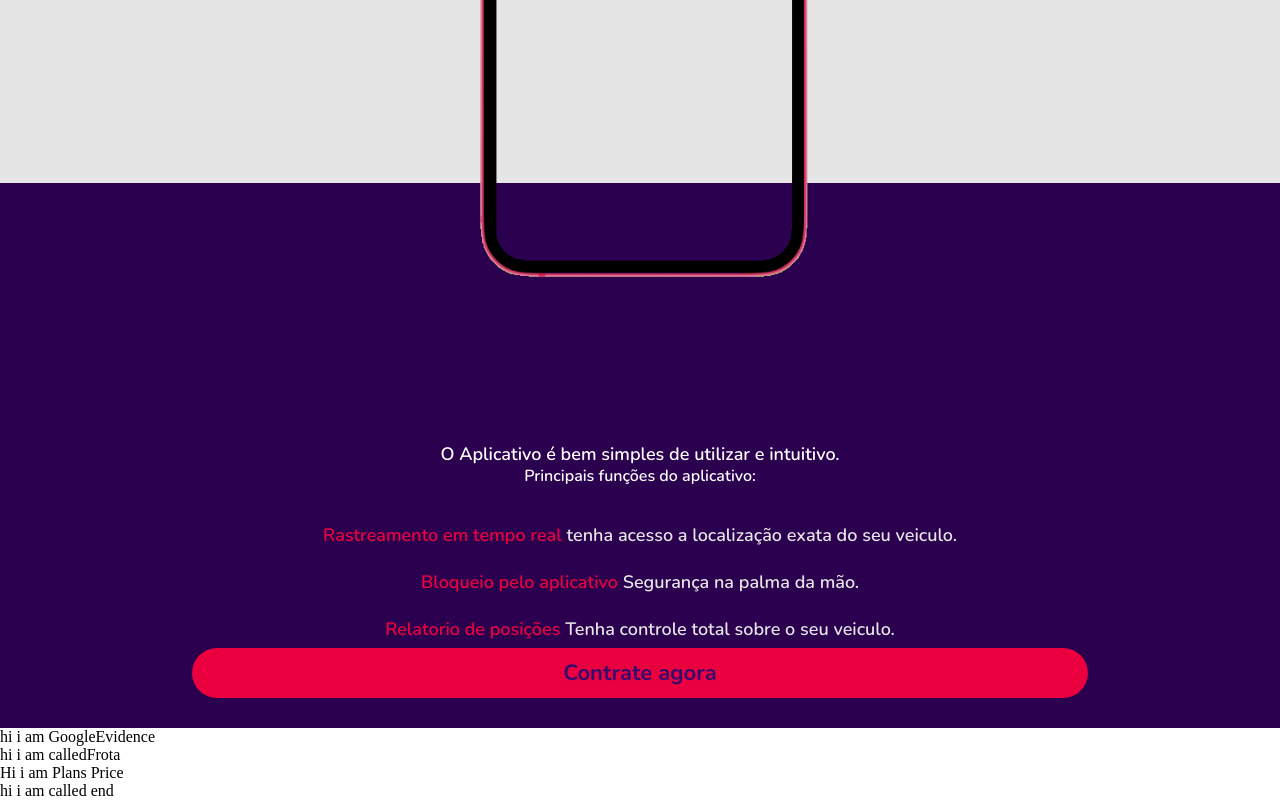
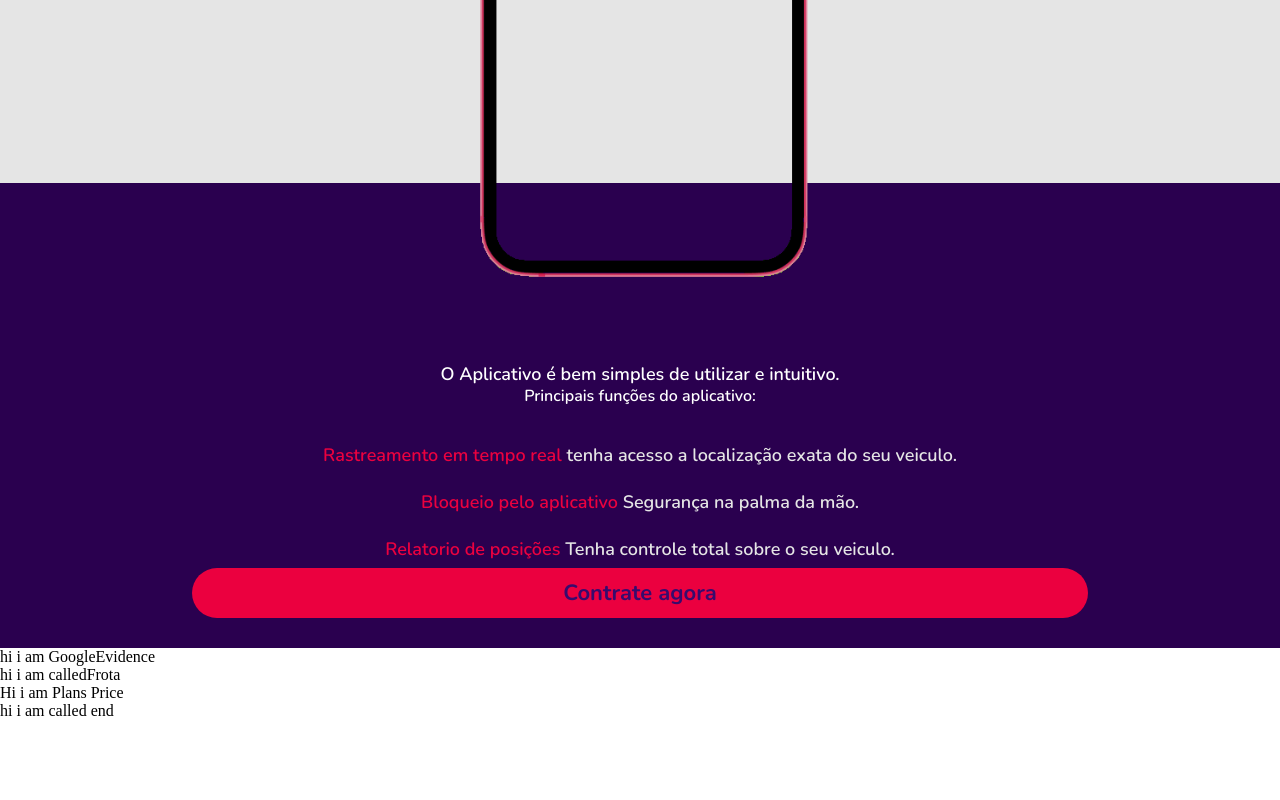
Before and after one commit to malves224/ClewsatWebSite, a React (Create React App) app: page / in a window 1280 px wide. Shown: the part 2393-3193 px from the top of the page. After the commit the page ends 3113 px from the top, so only its background shows below. Built offline with nearby package versions, Linux system fonts and the light colour scheme.

Commit message:
correçao posicionamento h3 do elemento ApTech

```diff
--- a/src/sectionsComponents/css/appTech.css
+++ b/src/sectionsComponents/css/appTech.css
@@ -63,7 +63,8 @@
 }
 
 .about-app h3 {
-  padding-top: 260px;
+  margin-top: 40px;
+  padding-top: 140px;
   color: #ffff;
   font-family: Nunito;
   font-style: normal;
```
